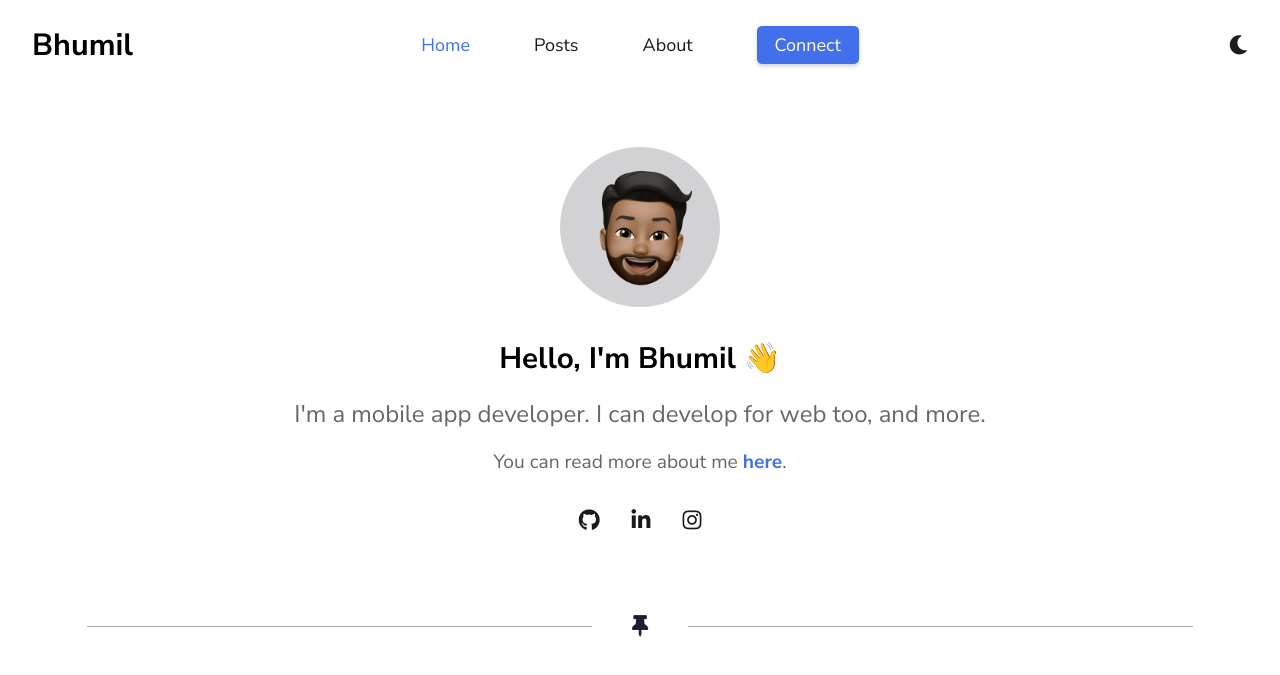
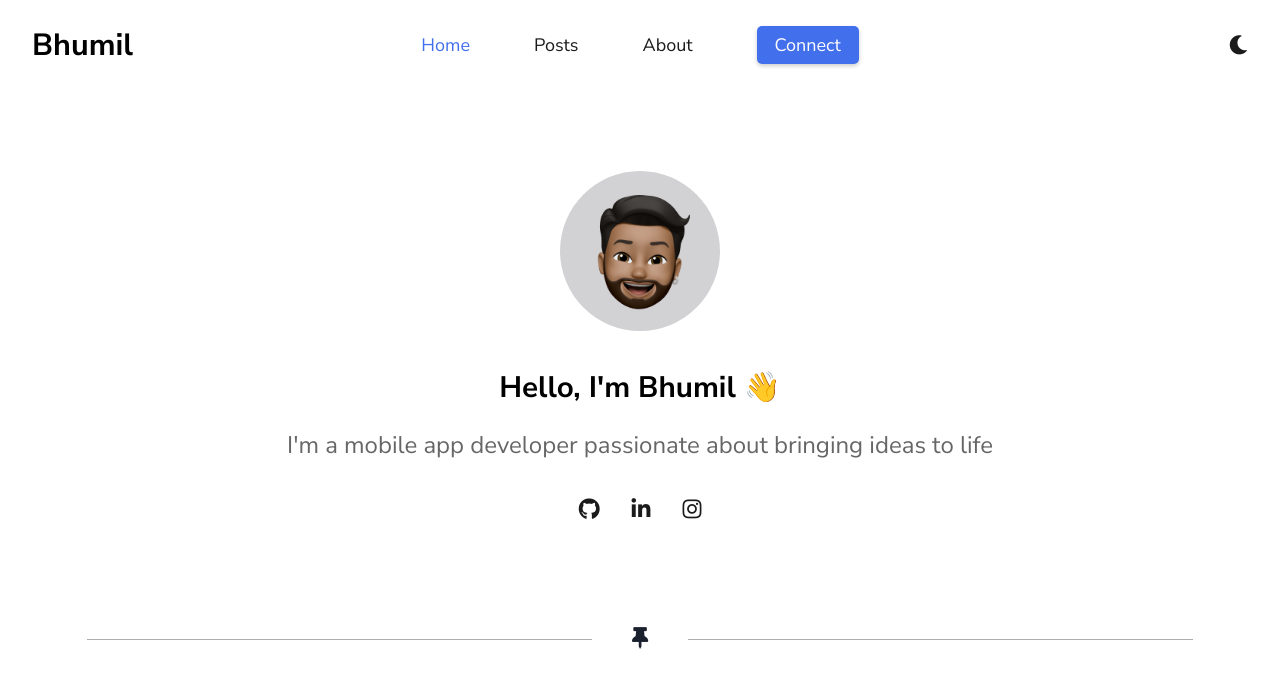
Before and after one commit to thebhumilsoni/thebhumilsoni.github.io, a Jekyll site: the page built from index.html, in a window 1280 px wide. Shown: the top 675 px of the page. Built offline with Jekyll 4.4.1, drawn with Linux system fonts in a browser that asks for light colours; grey boxes are pictures that could not be loaded.

Commit message:
Minor changes to hero cotent

```diff
--- a/_sass/1-global/_mixins.scss
+++ b/_sass/1-global/_mixins.scss
@@ -78,3 +78,22 @@
         text-decoration: none;
     }
 }
+
+@mixin circular-image {
+    height: 10rem;
+    width: 10rem;
+    display: flex;
+    justify-content: center;
+    align-items: center;
+    border-radius: 50%;
+    overflow: hidden;
+    transition: transform 0.3s ease-in-out;
+
+    &:hover {
+        transform: scale(1.05);
+    }
+
+    img {
+        @include base-image-style;
+    }
+}
--- a/_sass/4-layouts/_home.scss
+++ b/_sass/4-layouts/_home.scss
@@ -15,8 +15,16 @@
     text-align: center;
     padding: 2.5rem 0;
 
+    @include for-small-up {
+        padding: 3rem 0;
+    }
+
     @include for-medium-up {
-        padding: 3.5rem 0;
+        padding: 4rem 0;
+    }
+
+    @include for-large-up {
+        padding: 5rem 0;
     }
 }
 
@@ -45,7 +53,7 @@
     align-items: center;
     z-index: 2;
     pointer-events: none;
-    gap: 0.8rem;
+    gap: 0.9rem;
     max-width: $content-max-width;
     padding: 0 $content-horizontal-padding;
 
@@ -61,23 +69,13 @@
     }
 
     .hero-image {
-        width: 10rem;
-        height: 10rem;
-        border-radius: 50%;
+        @include circular-image;
         background-color: var(--hero-image-background-color);
-        overflow: hidden;
-        margin-bottom: 1rem;
-        transition: transform 0.3s ease-in-out;
-
-        &:hover {
-            transform: scale(1.05);
-        }
+        margin-bottom: 1.2rem;
 
         img {
-            margin-top: 8px;
-            width: 100%;
-            height: 100%;
-            object-fit: cover;
+            margin-top: 1.1rem;
+            margin-right: 0.2rem;
         }
     }
 
@@ -92,27 +90,6 @@
 
         @include for-medium-up {
             font-size: 1.5rem;
-        }
-    }
-
-    .hero-read-more {
-        font-size: 1.1rem;
-        color: var(--text-secondary-color);
-        margin: 0 auto;
-
-        @include for-medium-up {
-            font-size: 1.2rem;
-        }
-    }
-
-    .about-link {
-        color: var(--primary-color);
-        text-decoration: none;
-        font-weight: bold;
-
-        &:hover {
-            text-decoration: underline;
-            color: var(--primary-color);
         }
     }
 }
--- a/index.html
+++ b/index.html
@@ -11,10 +11,7 @@ title: Home
                 <img src="/assets/images/hero-image.png" alt="Bhumil Soni">
             </div>
             <h2 class="hero-introduction">Hello, I'm Bhumil 👋</h2>
-            <p class="hero-about-me">I'm a mobile app developer.  I can develop for web too, and more.</p>
-            <p class="hero-read-more">
-                You can read more about me <a href="/about" class="about-link">here</a>.
-            </p>
+            <p class="hero-about-me">I'm a mobile app developer passionate about bringing ideas to life</p>
             {% include social-links.html %}
         </div>
     </div>
```
